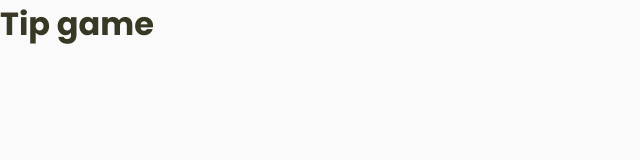
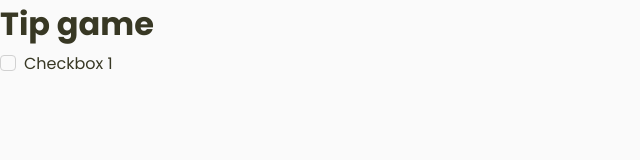
Before and after one commit to istvankurucz/Tip-game, a React (Vite) app: page / in a window 1280 px wide. Shown: the top 160 px of the page, without its empty margins (0-640 px from the left). Built offline with nearby package versions, Linux system fonts and the light colour scheme.

Commit message:
Basic UI components created

```diff
--- a/src/App.jsx
+++ b/src/App.jsx
@@ -1,9 +1,14 @@
 import "./App.css";
+import Checkbox from "./components/form/Checkbox/Checkbox";
+import Header from "./components/layout/Header/Header";
 
 function App() {
 	return (
 		<div className="app">
+			{/* <Header /> */}
 			<h1>Tip game</h1>
+
+			<Checkbox id="cbox1" label="Checkbox 1" />
 		</div>
 	);
 }
--- /dev/null
+++ b/src/components/form/Checkbox/Checkbox.css
@@ -0,0 +1,32 @@
+.checkbox {
+	display: inline-flex;
+	gap: 0.5rem;
+	align-items: center;
+	user-select: none;
+	cursor: pointer;
+}
+.checkbox:focus-visible {
+	outline: auto;
+}
+
+.checkbox__marker {
+	width: 1rem;
+	height: 1rem;
+	display: grid;
+	place-items: center;
+	border: 0.1rem solid var(--secondary-color);
+	border-radius: var(--br-small);
+}
+.checkbox__marker::after {
+	content: "";
+	width: 0.7rem;
+	height: 0.35rem;
+	border-left: 0.15rem solid var(--primary-color);
+	border-bottom: 0.15rem solid var(--primary-color);
+	rotate: -45deg;
+}
+
+.checkbox__input:checked + .checkbox__marker {
+	background: var(--accent-color);
+	border-color: var(--accent-color);
+}
--- /dev/null
+++ b/src/components/form/Checkbox/Checkbox.jsx
@@ -0,0 +1,37 @@
+import { forwardRef } from "react";
+import PropTypes from "prop-types";
+import "./Checkbox.css";
+
+const Checkbox = forwardRef(({ id, label, className }, ref) => {
+	function handleKeyDown(e) {
+		if (!id) return;
+
+		if (e.code === "Space" || e.code === "Enter" || e.code === "NumpadEnter") {
+			const input = document.getElementById(id);
+			input.checked = !input.checked;
+		}
+	}
+
+	return (
+		<label
+			htmlFor={id}
+			tabIndex={0}
+			className={`checkbox${className ? ` ${className}` : ""}`}
+			onKeyDown={handleKeyDown}
+		>
+			<input type="checkbox" id={id} ref={ref} hidden className="checkbox__input" />
+			<span className="checkbox__marker"></span>
+			<span className="checkbox__label">{label}</span>
+		</label>
+	);
+});
+
+Checkbox.displayName = "Checkbox";
+
+Checkbox.propTypes = {
+	id: PropTypes.string,
+	label: PropTypes.string,
+	className: PropTypes.string,
+};
+
+export default Checkbox;
--- /dev/null
+++ b/src/components/layout/Header/Header.jsx
@@ -0,0 +1,81 @@
+import { Link } from "react-router-dom";
+import logo from "../../../../public/logo.png";
+import "./Header.css";
+import { FontAwesomeIcon } from "@fortawesome/react-fontawesome";
+import {
+	faAngleDown,
+	faArrowRightFromBracket,
+	faSignal,
+	faUser,
+	faUsers,
+} from "@fortawesome/free-solid-svg-icons";
+
+function Header() {
+	return (
+		<header className="header">
+			<Link to="/" className="header__logo">
+				<img src={logo} alt="Brand logo" className="header__logo_img" />
+			</Link>
+
+			<nav className="header__nav">
+				<ul className="header__menu">
+					<li className="header__menu__item">
+						<Link to="/">Overview</Link>
+					</li>
+					<li className="header__menu__item">
+						<Link to="/">My tips</Link>
+					</li>
+					<li className="header__menu__item">
+						<Link to="/">Rankings</Link>
+					</li>
+					<li className="header__menu__item">
+						<Link to="/">
+							Profile <FontAwesomeIcon icon={faAngleDown} />
+						</Link>
+
+						<ul className="header__submenu header__submenu--profile">
+							<li className="header__submenu__item">
+								<Link to="/">
+									<FontAwesomeIcon icon={faUser} /> Me
+								</Link>
+							</li>
+							<li className="header__submenu__item">
+								<Link to="/">
+									<FontAwesomeIcon icon={faSignal} /> Stats
+								</Link>
+							</li>
+
+							<hr className="header__submenu__divider" />
+
+							<span className="header__submenu__title">
+								<FontAwesomeIcon icon={faUsers} /> My teams
+							</span>
+							<li className="header__submenu__item">
+								<Link to="/">Team 1</Link>
+							</li>
+							<li className="header__submenu__item">
+								<Link to="/">Team 2</Link>
+							</li>
+							<li className="header__submenu__item">
+								<Link to="/">Team 3</Link>
+							</li>
+							<li className="header__submenu__item">
+								<Link to="/">and X more</Link>
+							</li>
+
+							<hr className="header__submenu__divider" />
+
+							<li className="header__submenu__item">
+								<Link to="/">
+									<FontAwesomeIcon icon={faArrowRightFromBracket} /> Sign out
+								</Link>
+							</li>
+						</ul>
+					</li>
+				</ul>
+			</nav>
+		</header>
+	);
+}
+
+export default Header;
--- a/src/index.css
+++ b/src/index.css
@@ -10,15 +10,29 @@
 
 :root {
 	/* Colors */
-	--primary-color: hsl(0 0% 98%);
-	--secondary-color: hsl(0 0% 92%);
-	--accent-color: hsl(120 60% 45%);
-	--accent-color-hover: hsl(120 60% 35%);
-	--text-color-400: hsl(60, 21%, 18%);
-	--text-color-200: hsl(109, 9%, 50%);
+	--primary-color-values: 0 0% 98%;
+	--primary-color-hover-values: 0 0% 88%;
+	--secondary-color-values: 0 0% 82%;
+	--secondary-color-hover-values: 0 0% 72%;
+	--accent-color-values: 120 60% 45%;
+	--accent-color-hover-values: 120 60% 35%;
+	--text-color-400-values: 60 21% 18%;
+	--text-color-200-values: 109 9% 50%;
+	--danger-color-values: 12 100% 45%;
+	--danger-color-hover-values: 12 100% 35%;
+	/* ------------------------------ */
+	--primary-color: hsl(var(--primary-color-values));
+	--primary-color-hover: hsl(var(--primary-color-hover-values));
+	--secondary-color: hsl(var(--secondary-color-values));
+	--secondary-color-hover: hsl(var(--secondary-color-hover-values));
+	--accent-color: hsl(var(--accent-color-values));
+	--accent-color-hover: hsl(var(--accent-color-hover-values));
+	--text-color-400: hsl(var(--text-color-400-values));
+	--text-color-200: hsl(var(--text-color-200-values));
 	--text-color: var(--text-color-400);
 	--success-color: var(--accent-color);
-	--danger-color: hsl(12, 100%, 45%);
+	--danger-color: hsl(var(--danger-color-values));
+	--danger-color-hover: hsl(var(--danger-color-hover-values));
 
 	/* Font-sizes */
 	--fs-title: 3rem;
@@ -26,9 +40,13 @@
 	--fs-small: 0.9rem;
 
 	/* Border-radius */
-	--br: 0.25rem;
-	--br-small: 0.125rem;
+	--br: 0.5rem;
+	--br-small: 0.25rem;
 	--br-pill: 999rem;
+}
+
+html {
+	scroll-behavior: smooth;
 }
 
 body {
@@ -36,4 +54,17 @@ body {
 	font-weight: 400;
 	color: var(--text-color);
 	background: var(--primary-color);
+	/* background: #000; */
 }
+
+button {
+	font-family: inherit;
+	font-size: inherit;
+	font-weight: 500;
+	cursor: pointer;
+}
+
+input {
+	font-family: inherit;
+	font-size: inherit;
+}
--- a/src/main.jsx
+++ b/src/main.jsx
@@ -4,11 +4,14 @@ import App from "./App.jsx";
 import "./index.css";
 import { StateProvider } from "./contexts/context API/StateProvider.jsx";
 import reducer, { initialState } from "./contexts/context API/reducer.js";
+import { BrowserRouter } from "react-router-dom";
 
 ReactDOM.createRoot(document.getElementById("root")).render(
 	<React.StrictMode>
 		<StateProvider initialState={initialState} reducer={reducer}>
-			<App />
+			<BrowserRouter>
+				<App />
+			</BrowserRouter>
 		</StateProvider>
 	</React.StrictMode>
 );
```
Also changed, not shown: src/components/form/Input/Input.css (added, +54 -0 lines), src/components/form/Input/Input.jsx (added, +34 -0 lines), src/components/ui/Button/Button.css (added, +69 -0 lines), src/components/ui/Button/Button.jsx (added, +48 -0 lines), public/logo.png (added), src/components/layout/Header/Header.css (added).
